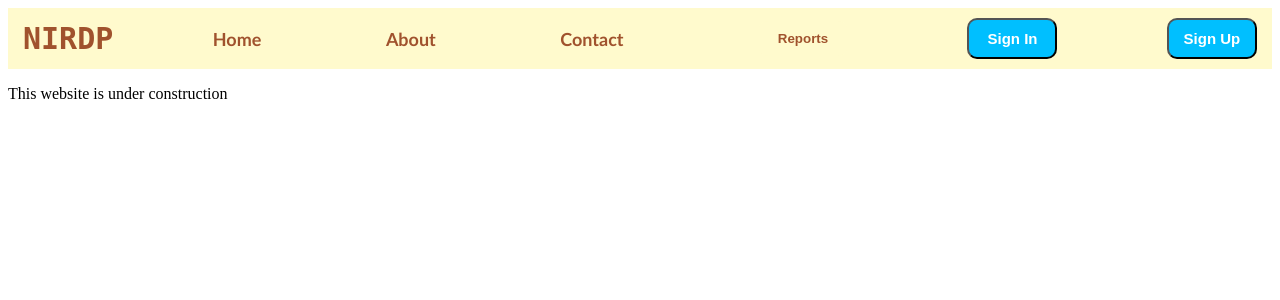
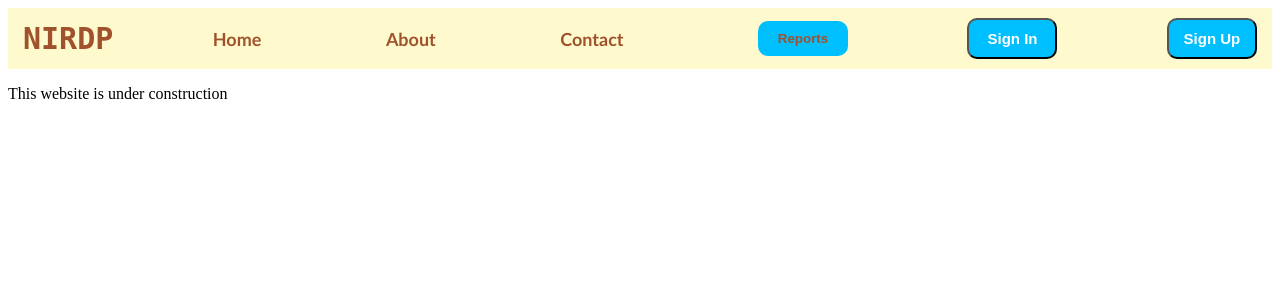
Before and after one commit to Natotox/NIRDP, a PHP site: page / in a window 1280 px wide. Shown: the top 300 px of the page. Run offline with PHP 8.4, Linux system fonts and the light colour scheme.

Commit message:
Update navbar.css

```diff
--- a/navbar.css
+++ b/navbar.css
@@ -31,7 +31,7 @@
 }
 
 .dropdown button{
-	background-color: lemonchiffon;
+	background-color: deepskyblue;
 	color: sienna;
 	font-weight: bold;
 	margin-right: 10px;
@@ -91,3 +91,7 @@ button a{
 	font-weight: bold;
 	font-size: 15px;
 }
+
+button:hover{
+	background-color: dodgerblue;
+}
```
